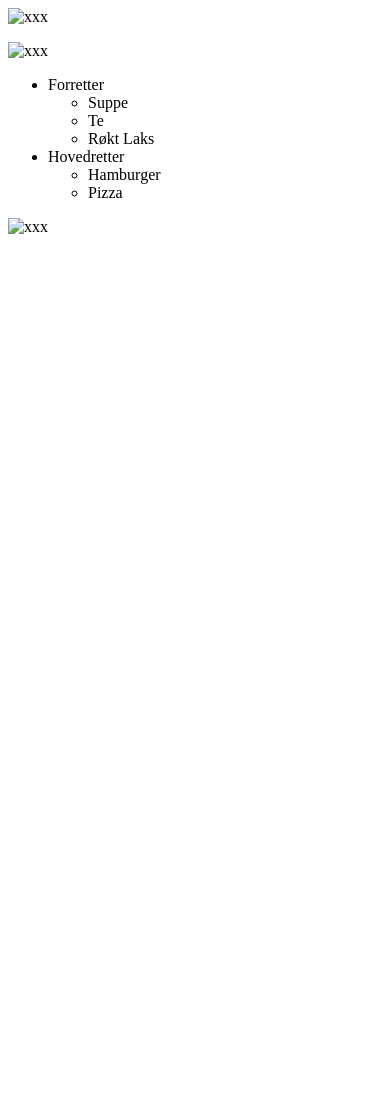
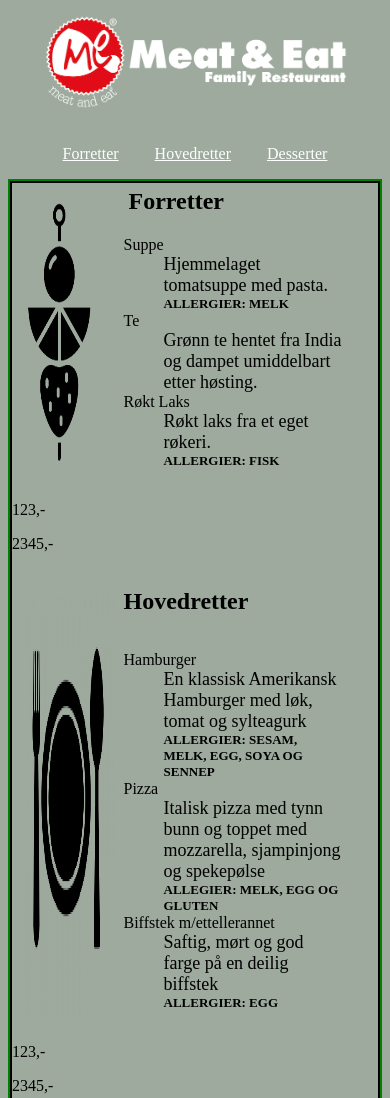
Before and after one commit to Twitchbisharp/Data1200-oblig1, a plain HTML site: page index.html in a window 390 px wide. Shown: the top 1098 px of the page. Before the commit the page ends 844 px from the top, so only its background shows below. Drawn offline with Linux system fonts and the light colour scheme.

Commit message:
Skippertak 1
Gjorde mesteparten av innholdet og design. Lagde rapport.html

Co-Authored-By: 3brick <89570135+3brick@users.noreply.github.com>
Co-Authored-By: V4r4nium <89571563+V4r4nium@users.noreply.github.com>

```diff
--- a/assets/style.css
+++ b/assets/style.css
@@ -0,0 +1,145 @@
+body{
+    background-color: #9DAA9D;
+    font-family: serif;
+}
+header{
+    text-align: center;
+}
+
+main{
+    border: green solid 2px;
+    justify-content: center;
+    margin:0px;
+    max-width: 100%;
+    display: flex;
+    flex-wrap: wrap-reverse;
+    flex-direction: column;
+
+
+}
+section{
+    border: black solid 2px;
+    max-width: auto;
+    margin:0px;
+}
+article{
+    border: rgb(255, 166, 0) solid 0px;
+    max-width: auto;
+    margin: 0px;
+
+}
+div{
+    border: blue solid 0px;
+    max-width: auto;
+    margin: 0px;
+    display: flex;
+    flex-wrap: wrap;
+    flex-direction: row;
+}
+.left{
+    margin:10px 0px 10px 10px;
+    border: red solid 0px;
+    order: 1;
+    width: 25%;
+}
+
+.right{
+    border: red solid 0px;
+    margin: 0px 10px 0px 10px;
+    order: 2;
+    width: 60%;
+    justify-content: center;
+    display: flex;
+    flex-direction: column;
+    flex-wrap: wrap;
+}
+.sRight{
+    order: 3;
+
+}
+#forretter{
+    margin: 5px 0px 5px 5px;
+    text-align: center;
+}
+
+.dasHeader{
+    order: 1;
+    width: 100%;
+}
+.dasList{
+    order: 2;
+    width: 100%;
+
+}
+
+
+/* Nav */
+.navT{
+    justify-content: center;
+}
+
+.navT > ul{
+    /*Fjerner 'bulletpoint' og mellomrom */
+    list-style-type: none;
+    margin: 0;
+    padding: 0;
+    overflow: hidden;
+}
+
+
+ul > li{
+    display: inline-block;
+}
+
+
+
+ul > li:hover{
+    /*Lager bokser som blir mørkere når du holder muspekeren over den, og forandrer muspeker*/
+    background-color: rgb(112, 155, 123);
+    cursor: pointer;
+}
+
+li a {
+    display: block;
+    color: white;
+    text-align: center;
+    padding: 16px;
+}
+
+
+
+/*contents*/
+
+#allergener{
+    font-weight: bolder;
+    font-size: 13px;
+    text-transform: uppercase;
+}
+dd{
+    font-size: 18px;
+}
+
+aside > p {
+    display: block;
+    width: fill;
+}
+
+#top > a{
+    display: block;
+    color: white;
+    padding: 8px;
+}
+#top > a:hover{
+    background-color: #6A776A
+    ;
+    cursor: pointer;
+}
+#rapport > a{
+    display: block;
+    color: white;
+    padding: 8px;
+}
+#rapport > a:hover{
+    background-color: #6A776A;
+    cursor: pointer;
+}
--- a/index.html
+++ b/index.html
@@ -4,65 +4,144 @@
     <meta charset="UTF-8">
     <meta http-equiv="X-UA-Compatible" content="IE=edge">
     <meta name="viewport" content="width=device-width, initial-scale=1.0">
-    <title>Operasjon Egon</title>
+    <title>Meet and Eat</title>
     <link rel="stylesheet" href="assets/style.css">
 </head>
 <body>
-    <header>
+    <header id="top">
             <!--Logo and name of the restaurant (fictional or real?)-->
+            <img src="assets/img/logo.png" alt="logo" width="90%" height="auto">
     </header>
 
     <nav>
-        <!--Navigation to different sites (should be consistent on every page)-->
+       <div class="navT">
+            <ul>
+                <li><a href="#forretter">Forretter</a></li>
+                <li><a href="#hovedretter">Hovedretter</a></li>
+                <li><a href="#dessert">Desserter</a></li>
+            </ul>
+       </div>
     </nav>
 
     <main>
         <section>
-            <!--Menu should be in here-->
-            <!--For the difference between <article> and <section> see https://www.w3schools.com/html/html5_semantic_elements.asp -->
-
+            <!--Meny skal være her-->
             <article>
                 <div> <!-- alle div'sa skal ha display:flex og ordered content for optimal endring?-->
-                    <img src="xxx.png" alt="xxx" width="250" height="300"> <!-- optimal size? Mobile friendly? -->
+                    <div class="left">
+                        <img src="assets/img/appetizer.png" alt="xxx" width="80%" height="auto">
+                    </div>
 
-                    <p> </p>
+
+                    <div class="right">
+
+                        <div class="DasHeader">
+                            <h2 id="forretter">Forretter</h2>
+                        </div>
+
+                        <div class = "DasList">
+                            <dl>
+                                <dt>Suppe</dt>
+                                    <dd>Hjemmelaget tomatsuppe med pasta.</dd>
+                                        <dd id="allergener">allergier: melk </dd>
+                                <dt>Te</dt>
+                                    <dd>Grønn te hentet fra India og dampet umiddelbart etter høsting.</dd>
+                                    <dt>Røkt Laks</dt>
+                                    <dd>Røkt laks fra et eget røkeri.</dd>
+                                    <dd id="allergener">allergier: fisk</dd>
+                                </dl>
+                        </div>
+                    </div>
+
+
+                    <div class ="sRight">
+                        <aside>
+                            <p>123,-</p>
+                            <p>2345,-</p>
+                        </aside>
+                    </div>
                 </div>
             </article>
 
             <article>
                 <div>
-                    <img src="xxx.png" alt="xxx" width="250" height="300">
+                    <div class="left"><img src="assets/img/dinner.png" alt="xxx" width="100%" height="auto"> </div>
 
+                    <div class="right">
 
-                    <ul>
-                        <li>Forretter</li>
-                            <ul>
-                                <li>Suppe</li>
-                                <li>Te</li>
-                                <li>Røkt Laks</li>
-                            </ul>
-                        <li>Hovedretter</li>
-                            <ul>
-                                <li>Hamburger</li>
-                                <li>Pizza</li>
-                            </ul>
-                    </ul>
+                        <div class="DasHeader">
+                            <h2 id="hovedretter">Hovedretter</h2>
+                        </div>
+
+                        <div class="DasList">
+                            <dl>
+                                <dt>Hamburger</dt>
+                                    <dd>En klassisk Amerikansk Hamburger med løk, tomat og sylteagurk</dd>
+                                        <dd id="allergener">allergier: sesam, melk, egg, soya og sennep  </dd>
+                                <dt>Pizza</dt>
+                                    <dd>Italisk pizza med tynn bunn og toppet med mozzarella, sjampinjong og spekepølse</dd>
+                                        <dd id="allergener">allegier: melk, egg og gluten </dd>
+                                <dt>Biffstek m/ettellerannet</dt>
+                                    <dd>Saftig, mørt og god farge på en deilig biffstek</dd>
+                                        <dd id="allergener">allergier: egg</dd>
+                            </dl>
+                        </div>
+                    </div>
+
+                    <div class ="sRight">
+                        <aside>
+                            <p>123,-</p>
+                            <p>2345,-</p>
+                        </aside>
+                    </div>
+
                 </div>
             </article>
 
             <article>
                 <div>
-                    <img src="xxx.png" alt="xxx" width="250" height="300">
 
-                    <p> </p>
+                    <div class="left"><img src="assets/img/dessert.png" alt="xxx" width="100%" height="auto"></div>
+
+                <div class="right">
+                    <div class="DasHeader">
+                        <h2 id="desserter">Dessert</h2>
+                    </div>
+
+                    <div class="DasList">
+                        <dl>
+                            <dt>Iskrem med brownie</dt>
+                                <dd>Deilig iskrem med en brownie bit </dd>
+                                    <dd id="allergener">allergier: melk og gluten</dd>
+                            <dt>Vaffler</dt>
+                                <dd>Vaffler laget med vår egen vaffelrøre som gir gode og deilige vaffler</dd>
+                                    <dd id="allergener">allergier: melk, egg og gluten</dd>
+                        </dl>
+                    </div>
+                </div>
+
+                    <div class ="sRight">
+                        <aside>
+                            <p>123,-</p>
+                            <p>2345,-</p>
+                        </aside>
+                    </div>
+
                 </div>
             </article>
-
         </section>
     </main>
 
     <footer>
-        <!--Contact info, back to top etc.-->
+        <hr>
+        <!--Contact info, back to top osv.-->
+        <h3>Kontaktinformasjon</h3>
+        <p>Kontakt oss via telefon: 1234567890</p>
+        <p>Kontakt oss via e-mail: meetandeat@gmail.com</p>
+        <p>Adresse: Osloveien 123</p>
+        <p><a>Tilbake til toppen</a></p>
+        <p id = "top"><a href="#top">Tilbake til toppen</a></p> <!--Lag internlink til toppen av siden-->
+        <p id = "rapport"><a href="rapport.html"> Her kan du se rapporten vår</a> </p><!--Lag link til en ny side hvor rapporten vår står-->
     </footer>
 </body>
 </html>
```
Also changed, not shown: rapport.html (added, +47 -0 lines), assets/img/appetizer.png (added), assets/img/dessert.png (added), assets/img/dinner.png (added), assets/img/logo.png (added).
